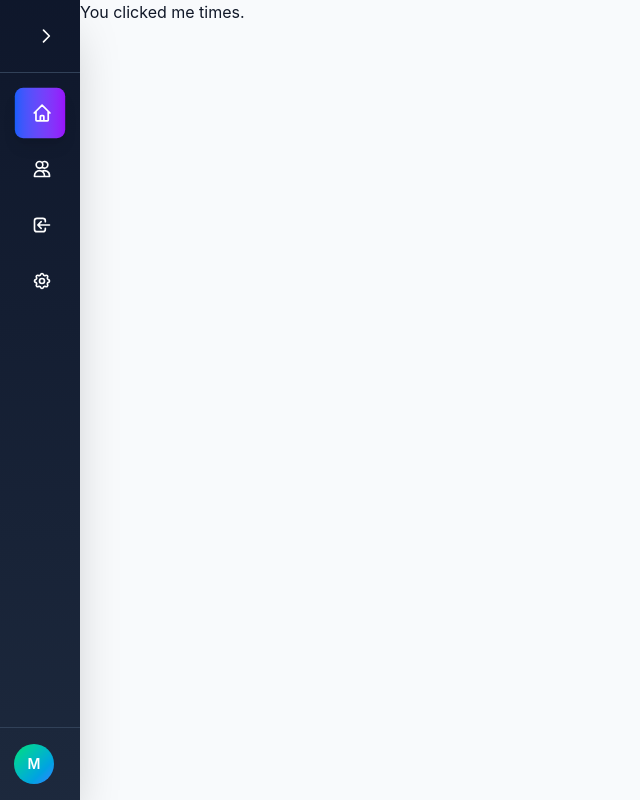
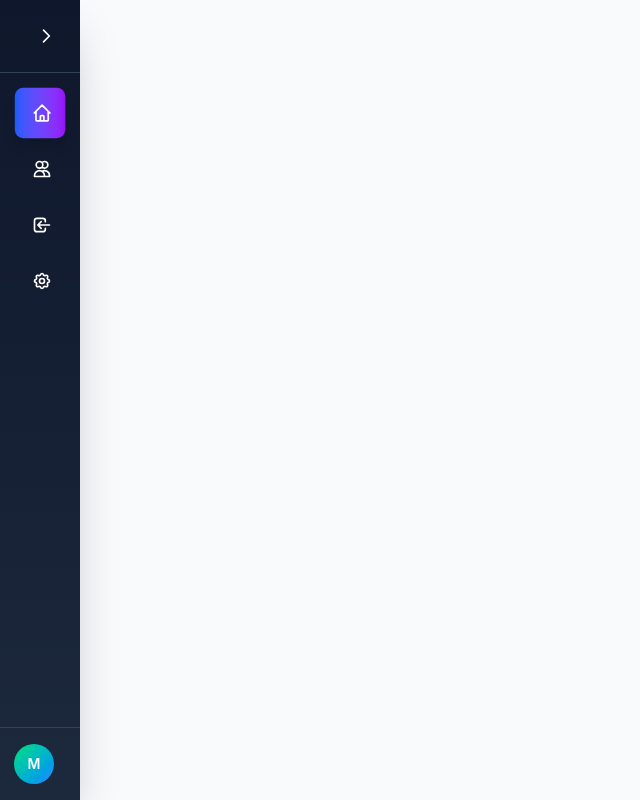
Before and after one commit to Bigchef-dev/hackaton-front, a Vue app: page / in a window 1280 px wide. Shown: the whole page, without its empty margins (0-640 px from the left). Built offline with nearby package versions, Linux system fonts and the light colour scheme.

Commit message:
refactor: Clean up HelloWorld component and update NavigationBar roles and routes

```diff
--- a/src/components/HelloWorld.vue
+++ b/src/components/HelloWorld.vue
@@ -7,10 +7,7 @@ defineProps<{ msg: string }>()
 </script>
 
 <template>
-  <div class="hello">
-    <h1>{{ msg }}</h1>
-    <button @click="count++">You clicked me {{ count }} times.</button>
-  </div>
+
 </template>
 
 <style scoped>
--- a/src/components/NavigationBar.vue
+++ b/src/components/NavigationBar.vue
@@ -21,7 +21,7 @@ enum UserRole {
 //TODO
 const currentUser = ref({
   name: 'Admin Martin',
-  role: UserRole.admin,
+  role: UserRole.athlete,
   avatar: "M"
 })
 
@@ -44,7 +44,7 @@ const SettingsIcon = `<svg class="w-5 h-5" fill="none" stroke="currentColor" vie
 
 const menuItems = [
   { id: 'dashboard', label: 'Tableau de bord', icon: HomeIcon, roles: [UserRole.admin, UserRole.coach, UserRole.athlete, UserRole.president, UserRole.invite] },
-  { id: 'athlete', label: 'Athlète', icon: UsersIcon, roles: [UserRole.athlete] },
+  { id: 'AthleteDashboard', label: 'Athlète', icon: UsersIcon, roles: [UserRole.athlete] },
   { id: 'coach', label: 'Coach', icon: UsersIcon, roles: [UserRole.coach] },
   { id: 'presidence', label: 'Présidence', icon: UsersIcon, roles: [UserRole.president] },
   { id: 'AdminDashboard', label: 'Administration', icon: UsersIcon, roles: [UserRole.admin] },
--- a/src/utils/router.ts
+++ b/src/utils/router.ts
@@ -17,13 +17,13 @@ const routes: Array<RouteRecordRaw> = [
     path: '/admin/dashboard',
     name: 'AdminDashboard',
     component: AdminDashboard,
-  },  {
+  },
+  {
     path: '/login',
     name: 'Login',
     component: LoginView,
   },
-
-      {
+  {
     path: '/athlete',
     name: 'AthleteDashboard',
     component: AthleteDashboard,
```
